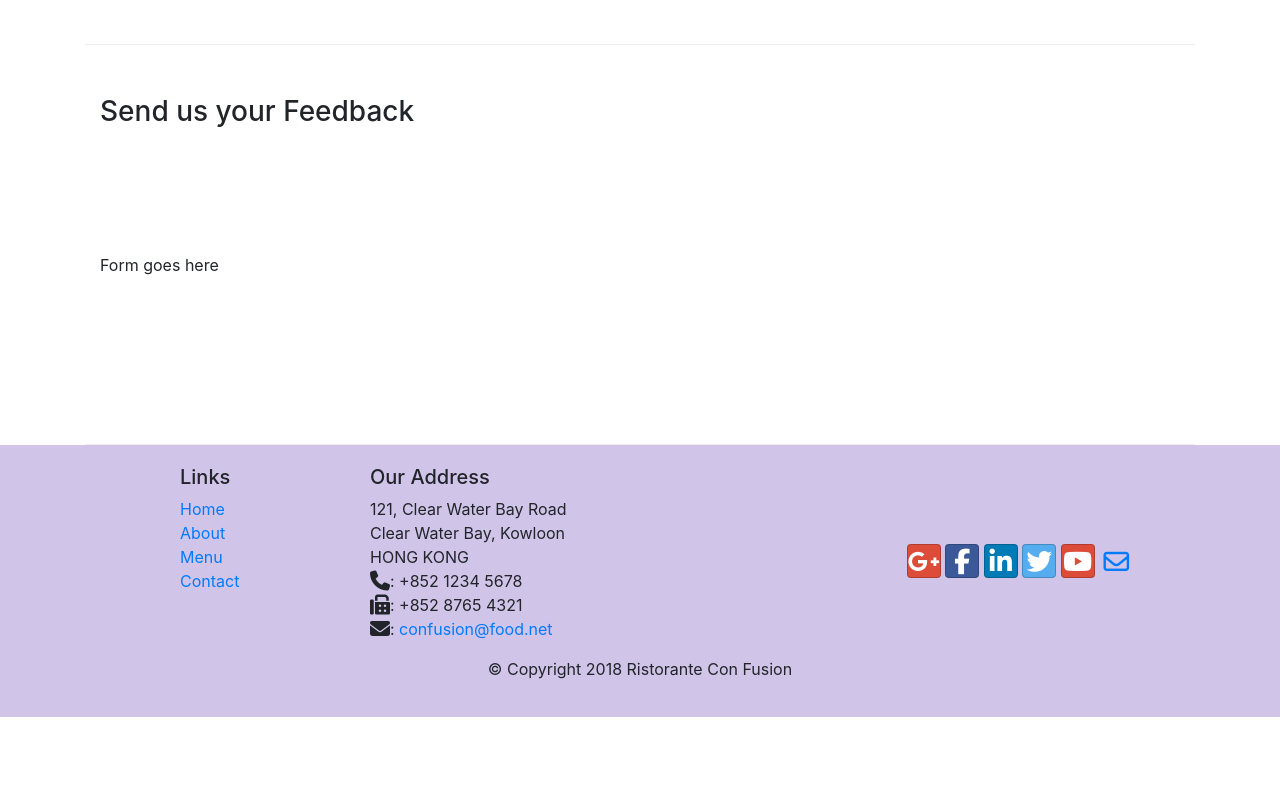
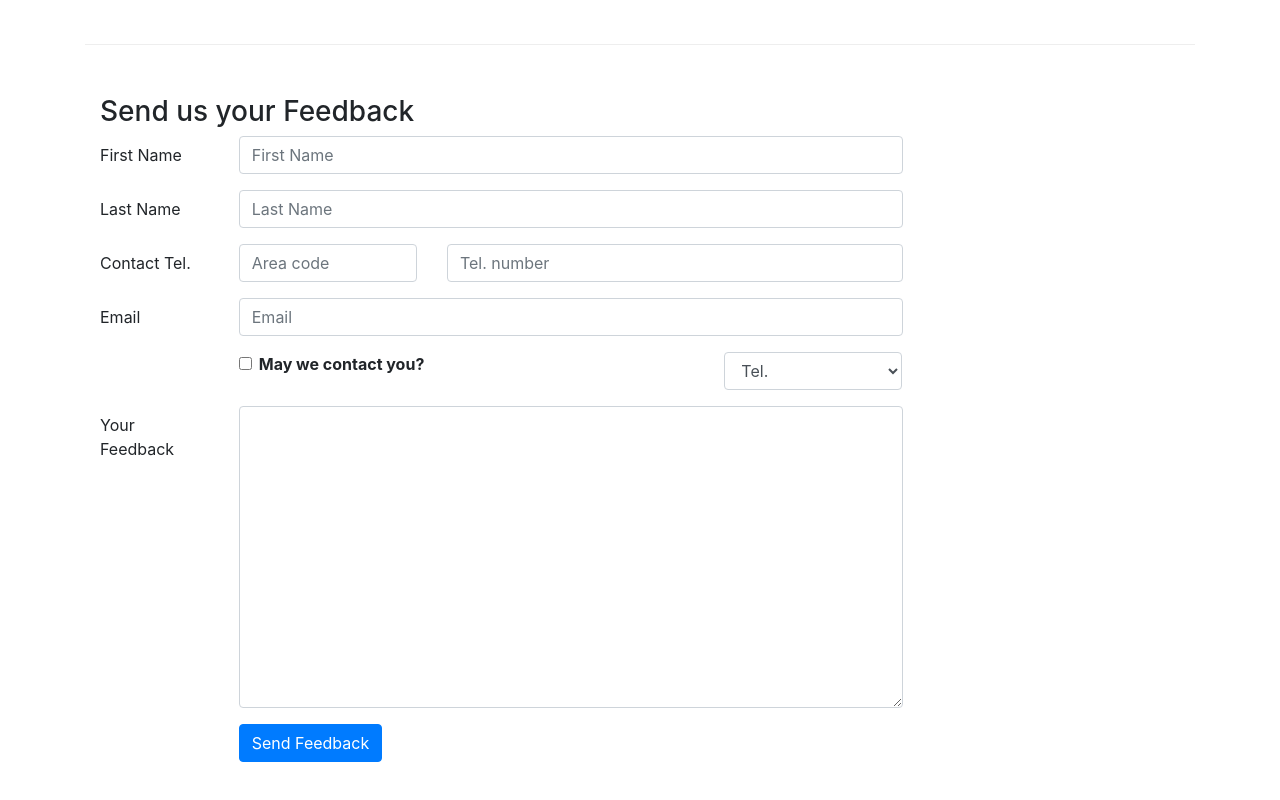
Before and after one commit to dougmpRX/coursera-bootstrap, a plain HTML site: page contactus.html in a window 1280 px wide. Shown: the part 820-1620 px from the top of the page. Before the commit the page ends 1537 px from the top, so only its background shows below. Drawn offline with Linux system fonts and the light colour scheme; files whose address does not match are found by name.

Commit message:
Forms added

```diff
--- a/contactus.html
+++ b/contactus.html
@@ -92,7 +92,62 @@
               <h3>Send us your Feedback</h3>
            </div>
             <div class="col-12 col-md-9">
-                Form goes here
+                <form>
+                    <div class="form-group row">
+                        <label for="firstname" class="col-md-2 col-form-label">First Name</label>
+                        <div class="col-md-10">
+                            <input type="text" class="form-control" id="firstname" name="firstname" placeholder="First Name">
+                        </div>
+                    </div>
+                    <div class="form-group row">
+                        <label for="lastname" class="col-md-2 col-form-label">Last Name</label>
+                        <div class="col-md-10">
+                            <input type="text" class="form-control" id="lastname" name="lastname" placeholder="Last Name">
+                        </div>
+                    </div>
+                    <div class="form-group row">
+                        <label for="telnum" class="col-12 col-md-2 col-form-label">Contact Tel.</label>
+                        <div class="col-5 col-md-3">
+                            <input type="tel" class="form-control" id="areacode" name="areacode" placeholder="Area code">
+                        </div>
+                        <div class="col-7 col-md-7">
+                            <input type="tel" class="form-control" id="telnum" name="telnum" placeholder="Tel. number">
+                        </div>
+                    </div>
+                    <div class="form-group row">
+                        <label for="emailid" class="col-md-2 col-form-label">Email</label>
+                        <div class="col-md-10">
+                            <input type="email" class="form-control" id="emailid" name="emailid" placeholder="Email">
+                        </div>
+                    </div>
+                    <div class="form-group row">
+                        <div class="col-md-6 offset-md-2">
+                            <div class="form-check">
+                                <input type="checkbox" class="form-check-input" name="approve" id="approve" value="">
+                                <label class="form-check-label" for="approve">
+                                    <strong>May we contact you?</strong>
+                                </label>
+                            </div>
+                        </div>
+                        <div class="col-md-3 offset-md-1">
+                            <select class="form-control">
+                                <option>Tel.</option>
+                                <option>Email</option>
+                            </select>
+                        </div>
+                    </div>
+                    <div class="form-group row">
+                        <label for="feedback" class="col-md-2 col-form-label">Your Feedback</label>
+                        <div class="col-md-10">
+                            <textarea class="form-control" id="feedback" name="feedback" rows="12"></textarea>
+                        </div>
+                    </div>
+                    <div class="form-group row">
+                        <div class="offset-md-2 col-md-10">
+                            <button type="submit" class="btn btn-primary">Send Feedback</button>
+                        </div>
+                    </div>
+                </form>
             </div>
              <div class="col-12 col-md">
             </div>
```
